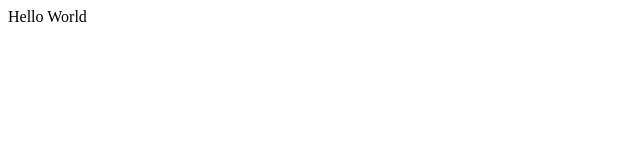
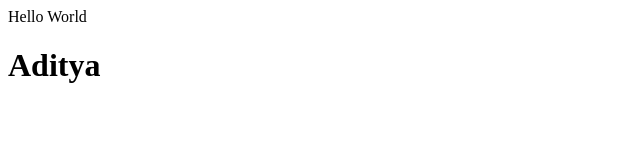
Before and after one commit to Adityakumar87/Gitdemo, a plain HTML site: page index.html in a window 1280 px wide. Shown: the whole page, without its empty margins (0-640 px from the left). Drawn offline with Linux system fonts and the light colour scheme.

Commit message:
add h tag

```diff
--- a/index.html
+++ b/index.html
@@ -1 +1,2 @@
 <p>Hello World</p>
+<h1>Aditya</h1>
```
